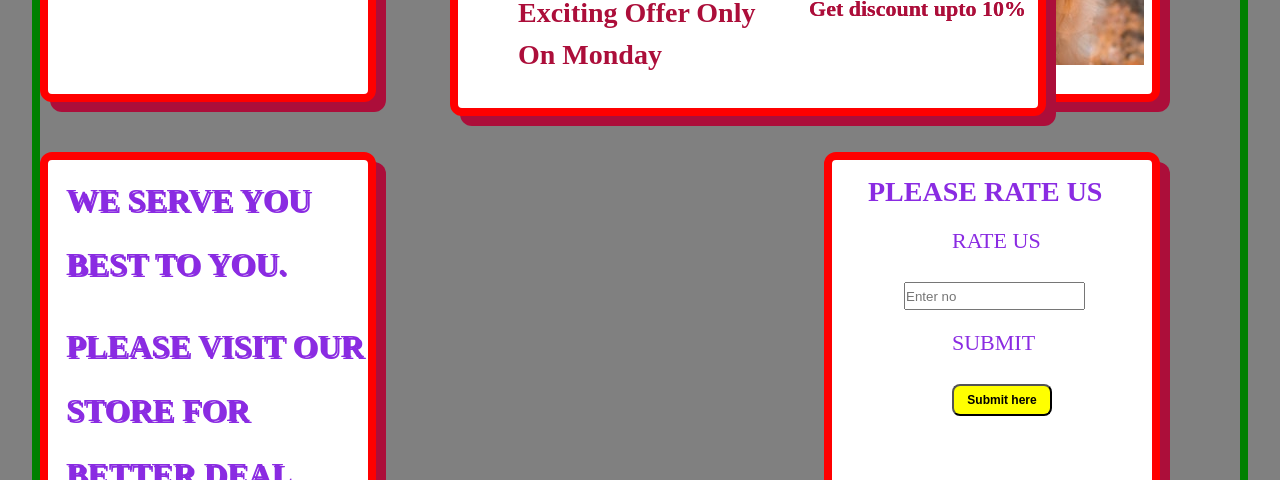
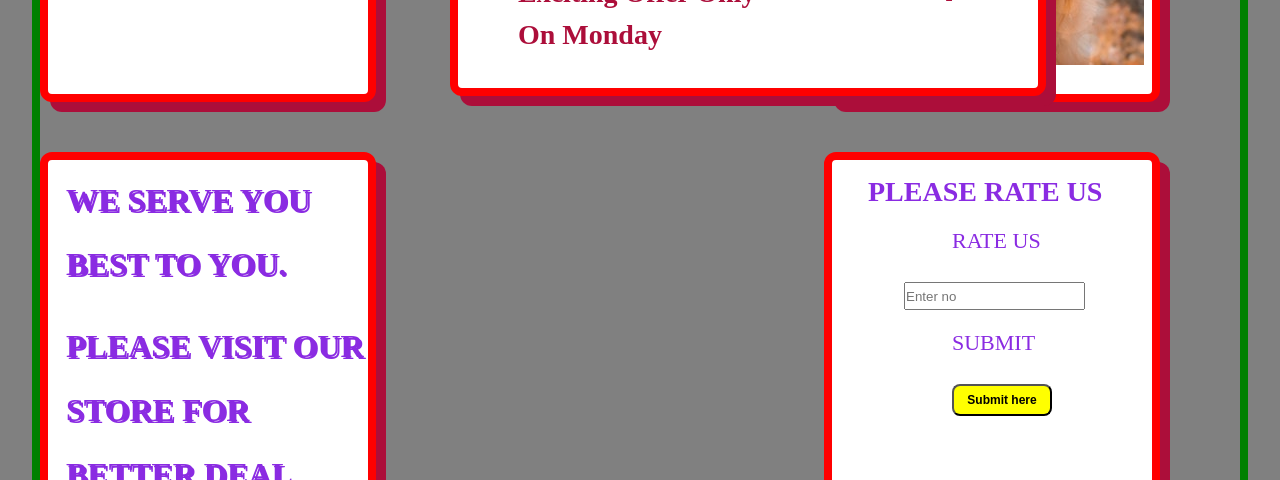
Before and after one commit to mohnish183/handson_3_css, a plain HTML site: page index.html in a window 1280 px wide. Shown: the part 620-1100 px from the top of the page. Drawn offline with Linux system fonts and the light colour scheme.

Commit message:
Update style.css

```diff
--- a/style.css
+++ b/style.css
@@ -95,7 +95,7 @@ button[type="submit"] {
 .sticky {
   position: fixed;
   bottom: 80px;
-  top: 580px;
+  top: 560px;
   left: 450px;
 }
 .sticky_content {
```
